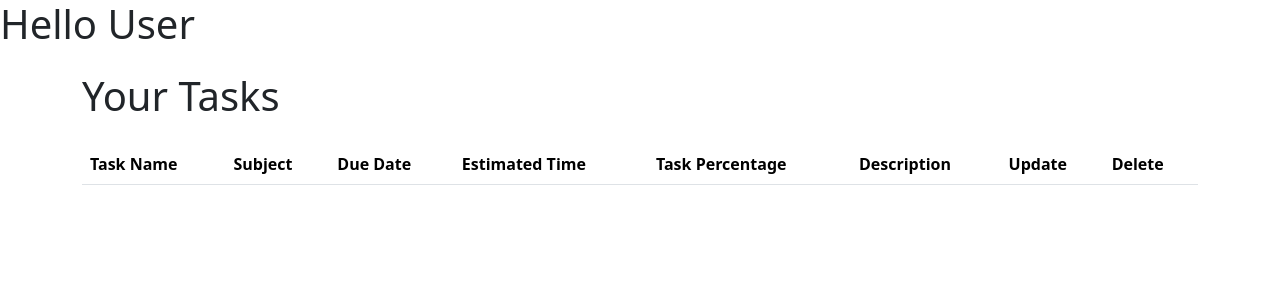
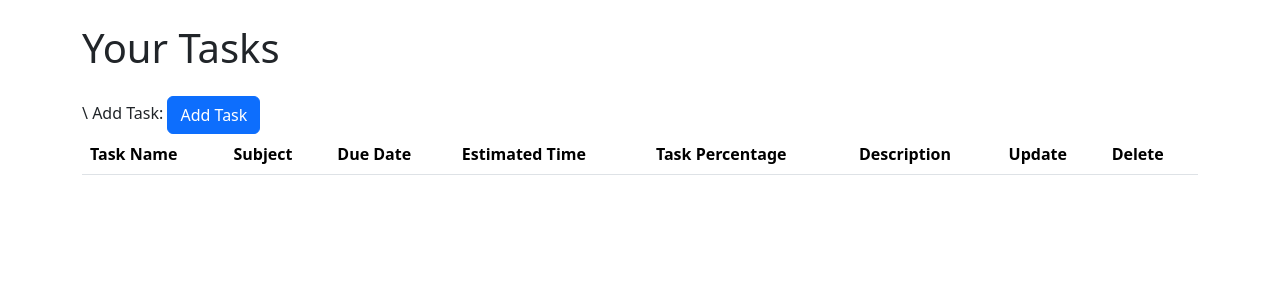
Before and after one commit to sgebrekiros/IS-Student-Scheduler, a Flask app: page /show-tasks in a window 1280 px wide. Shown: the top 300 px of the page. Run offline with Flask 3, Linux system fonts and the light colour scheme; the visitor is signed in with stand-in values (Sample User, id 1); data that the repository does not hold is empty.

Commit message:
update incase laptop breaks

```diff
--- a/Templates/add-tasks.html
+++ b/Templates/add-tasks.html
@@ -1,7 +1,6 @@
 {% extends "base.html" %}
 
 {% block content %}
-    <h1>Hello World, this from dashboard template</h1>
     <form action="/submit-task" method="POST">
         <label for="task_name">Task Name:</label>
         <input type="text" id="task_name" name="task_name"
@@ -39,6 +38,8 @@
 
         <br><br>
 
+        <button type="button" class="btn btn-primary"
+        onclick="window.location.href='/show-tasks'">Cancel</button>
         <button type="submit">Add Task</button>
     </form>
 
--- a/Templates/base.html
+++ b/Templates/base.html
@@ -6,6 +6,8 @@
     <meta name="viewport" content="width=device-width, initial-scale=1.0">
     <title>{% block title %}Flask application{% endblock %}</title>
     <link rel="stylesheet" href="{{ url_for('static', filename='css/index.css')}}">
+    <!-- jQuery -->
+    <script src="https://code.jquery.com/jquery-3.6.0.min.js"></script>
     <!-- Boostrap -->
     <link href="https://cdn.jsdelivr.net/npm/bootstrap@5.3.0-alpha1/dist/css/bootstrap.min.css" rel="stylesheet" integrity="sha384-GLhlTQ8iRABdZLl6O3oVMWSktQOp6b7In1Zl3/Jr59b6EGGoI1aFkw7cmDA6j6gD" crossorigin="anonymous">
     <script src="https://cdn.jsdelivr.net/npm/bootstrap@5.3.0-alpha1/dist/js/bootstrap.bundle.min.js" integrity="sha384-w76AqPfDkMBDXo30jS1Sgez6pr3x5MlQ1ZAGC+nuZB+EYdgRZgiwxhTBTkF7CXvN" crossorigin="anonymous"></script>
--- a/Templates/show-tasks.html
+++ b/Templates/show-tasks.html
@@ -1,11 +1,12 @@
 {% extends "base.html" %}
 
 {% block content %}
-  <h1>Hello User</h1>
     <body>
       <div class="container">
-        <h1 class="my-4">Your Tasks</h1>
-
+        <h1 class="my-4">Your Tasks</h1>\
+          <label for="add-task">Add Task:</label>
+          <button type="button" class="btn btn-primary" id="add-task"
+          onclick="window.location.href='/add-tasks'">Add Task</button>
           <table class="table">
             <thead>
               <tr>
@@ -29,10 +30,8 @@
                 <td>{{ task.task_percentage }}</td>
                 <td>{{ task.description }}</td>
                 <td>
-                  <!-- <form action="{{url_for('update_task', task_id=task.task_id)}}" method="POST">
-                  <button type="submit" class="btn btn-danger">Update</button></td> -->
-                  <button type="button" class="btn btn-primary" data-toggle="modal" data-target="#update-modal">
-                    Launch demo modal
+                  <button type="button" class="btn btn-primary" data-bs-toggle="modal" data-bs-target="#update-modal" data-task-id="{{ task.task_id }}">
+                    Edit Task
                   </button>
                 </td>
                 <td>
@@ -41,28 +40,83 @@
                   </form>
                 </td>
               </tr>
-
-                  {% endfor %}
-                </tbody>
     <!-- Modal -->
                 <div class="modal fade" id="update-modal" tabindex="-1" role="dialog" aria-labelledby="modal-title" aria-hidden="true">
                   <div class="modal-dialog">
                     <div class="modal-content">
                       <div class="modal-header">
-                        <h5 class="modal-title" id="modal-title">Modal title</h5>
-                        <button type="button" class="btn-close" data-dismiss="modal" aria-label="Close">
-                          <span aria-hidden="true">&times;</span>
-                        </button>
+                        <h5 class="modal-title" id="modal-title">Edit Task</h5>
                       </div>
                       <div class="modal-body">
-                        <h5>hi</h5>
+                        <form id="update-form">
+                          <label for="Name">Name:</label>
+                          <input type="text" id="Name" name="Name" class="form-control" placeholder="Name" >
+                          <label for="Subject">Subject:</label>
+                          <input type="text" id="Subject" name="Subject" class="form-control" placeholder="Subject">
+                          <label for="Description">Description:</label>
+                          <input type="text" id="Description" name="Description" class="form-control" placeholder="Description">
+                          <button type="button" id="update-button" class="btn btn-primary" data-bs-dismiss="modal">Save changes</button>
+                        </form>
                       </div>
                         <div class="modal-footer">
-                        <button type="button" class="btn btn-secondary" data-dismiss="modal">Close</button>
-                        <button type="button" class="btn btn-primary">Save changes</button>
+                        <button type="button" class="btn btn-secondary" data-bs-dismiss="modal">Close</button>
+                        <button type="submit" id="update-button2" class="btn btn-primary">Save changes</button> <!--Problem 1-->
                       </div>
                     </div>
                   </div>
-                </div>
+                {% endfor %}
+              </tbody>
+            </table>
+          </div>
 
-{% endblock %}
+<script>
+  $(document).ready(function() {
+    $('#update-modal').on('show.bs.modal', function(event) {
+        var button = $(event.relatedTarget); // Button that triggered the modal
+        var taskId = button.data('task-id'); // Extract task ID from data- attribute
+        console.log('Task ID:', taskId);
+        // Make AJAX call to Flask route to fetch task data
+        $.get('/get_task_data/' + taskId, function(data) {
+            $('#Name').val(data.name);
+            $('#Subject').val(data.subject)
+            $('#Description').val(data.description);
+
+        });
+    });
+  });
+  let taskId;  // Declare this at a higher scope the error i was talking about :(
+
+document.addEventListener('DOMContentLoaded', function() {
+  const modal = document.querySelector('.modal');
+  const myForm = document.getElementById('update-form');
+  const submitButton = document.getElementById('update-button');
+  $('#update-modal').on('show.bs.modal', function(event) {
+    const button = $(event.relatedTarget);
+    taskId = button.data('task-id');  // Set the taskId here
+  });
+
+  // Listen for the click event of the submit button
+  submitButton.addEventListener('click', function() {
+    const formData = new FormData(myForm);
+    // Create an object to hold the form data
+    const data = {
+      'Name': formData.get('Name'),
+      'Subject': formData.get('Subject'),
+      'Description': formData.get('Description')
+    };
+
+    // Make the AJAX request setting the taskId as a URL parameter
+    $.ajax({
+      url: '/update-task/' + taskId,
+      method: 'POST',
+      contentType: 'application/json',
+      data: JSON.stringify(data),
+      success: function(response) {
+        alert(response.message); // Assuming server sends {message: 'Task updated successfully'}
+      }
+    });
+  });
+});
+
+</script>
+        {% endblock %}
--- a/app.py
+++ b/app.py
@@ -2,6 +2,7 @@ from flask import Flask, render_template, url_for, request, redirect, jsonify
 from flask_sqlalchemy import SQLAlchemy
 from flask_login import LoginManager, UserMixin, login_user, login_required, logout_user, current_user
 from flask import flash
+from datetime import datetime
 
 app = Flask(__name__)
 app.config['SECRET_KEY'] = 'thisisasecret'
@@ -28,16 +29,21 @@ class Student(db.Model, UserMixin):
     username = db.Column(db.String(50))
     password = db.Column(db.String(50))
     dob = db.Column(db.DateTime)
+    major1= db.Column(db.String(50))
+    major2 = db.Column(db.String(50))
+
 
 # The constructor takes in arguments such as fname, lname, and
 # email and assigns them to instance variables with the same names.
-    def __init__(self, fname, lname, email, username, password, dob):
+    def __init__(self, fname, lname, email, username, password, dob, major1, major2):
         self.fname = fname
         self.lname = lname
         self.email = email
         self.username = username
         self.password = password
         self.dob = dob
+        self.major1 = major1
+        self.major2 = major2
 
 # The class Task inherits from the class Model in the module db.
 class Task(db.Model):
@@ -50,10 +56,11 @@ class Task(db.Model):
     task_percentage = db.Column(db.Integer)
     description = db.Column(db.String(100))
     student_id = db.Column(db.Integer, db.ForeignKey('students.id'))
+    priority = db.Column(db.Integer)
     student = db.relationship('Student', backref=db.backref('tasks', lazy=True))
 
 # Constructor method for Task class to create new task objects
-    def __init__(self, task_name, subject, due_date, estimated_time, task_percentage, description, student_id):
+    def __init__(self, task_name, subject, due_date, estimated_time, task_percentage, description, student_id, priority):
         self.task_name = task_name
         self.subject = subject
         self.due_date = due_date
@@ -61,6 +68,7 @@ class Task(db.Model):
         self.task_percentage = task_percentage
         self.description = description
         self.student_id = student_id
+        self.priority = priority
 
 # The class Event inherits from the class Model in the module db.
 # class Event(db.Model):
@@ -87,6 +95,56 @@ class Task(db.Model):
 #         self.description = description
 #         self.student_id = current_user.id
 
+# Calculate priority based on task percentage, subject, and due date
+def calculate_priority(task_percentage, subject, due_date):
+    # Section of calculate priority based on task percentage
+    task_percentage = int(task_percentage)
+    priority = 0
+    if task_percentage >= 15:
+        priority += 2
+    elif task_percentage >= 5:
+        priority += 1
+    else:
+        priority += 0
+    print(priority)
+
+    # Get student major from registration page
+    student_id = Student.query.get(current_user.id)
+    student_major = student_id.major1
+    student_major2 = student_id.major2
+    student_major = clean_text(student_major)
+    student_major2 = clean_text(student_major2)
+    subject = clean_text(subject)
+    # Section of calculate priority based on subject
+    if student_major == subject or student_major2 == subject:
+        priority += 1
+    else:
+        priority += 0
+    print(priority)
+
+    # due_date = datetime.strptime(task_data['due_date'], '%Y-%m-%d')  # Assuming due_date is in YYYY-MM-DD format
+    current_date = datetime.now()
+    due_date = datetime.strptime(due_date, '%Y-%m-%d')
+    days_until_due = (due_date - current_date).days
+    # Section of calculate priority based on due date
+    if days_until_due > -1 and days_until_due <= 1:
+        priority += 2
+    elif days_until_due > 1 and days_until_due <= 3:
+        priority += 1
+    else:
+        priority += 0
+    print(type(days_until_due))
+    print(days_until_due)
+    print(priority)
+    print(due_date)
+    print(current_date)
+    return priority
+
+# Clean text to lowercase and remove leading and trailing spaces
+def clean_text(text):
+    text = text.strip().lower()
+    return text
+
 # home page
 @app.route('/')
 def index():
@@ -106,9 +164,11 @@ def submit_register():
     username = request.form['username']
     password = request.form['password']
     dob = request.form['dob']
+    major1 = request.form['major1']
+    major2 = request.form['major2']
 
-# create a new student object and add it to the database
-    student = Student(fname, lname, email, username, password, dob)
+    # create a new student object and add it to the database
+    student = Student(fname, lname, email, username, password, dob, major1, major2)
     db.session.add(student)
     db.session.commit()
 
@@ -133,7 +193,7 @@ def submit_login():
     if student is not None:
         # if the username and password are correct, redirect to dashboard
         login_user(student)
-        return redirect(url_for('tasks'))
+        return redirect(url_for('show_tasks'))
     else:
         # if the username and password are incorrect, display an error message
         error = 'Invalid username or password'
@@ -160,14 +220,15 @@ def submit_tasks():
     task_percentage = request.form['task_percentage']
     description = request.form['description']
     student_id = current_user.id
+    priority = calculate_priority(task_percentage, subject, due_date)
 
 # create a new task object and add it to the database
-    tasks = Task(task_name, subject, due_date, estimated_time, task_percentage, description, student_id)
+    tasks = Task(task_name, subject, due_date, estimated_time, task_percentage, description, student_id, priority)
     tasks.student = current_user
     db.session.add(tasks)
     db.session.commit()
 
-    return render_template('dashboard.html')
+    return redirect(url_for('show_tasks'))
 
 @app.route('/show-tasks')
 @login_required
@@ -189,22 +250,27 @@ def delete_task(task_id):
 @app.route('/update-task/<int:task_id>', methods=['POST'])
 @login_required
 def update_task(task_id):
-    task = Task.query.get(task_id)
-    if not task:
-        return jsonify({'error': 'Task not found'}), 404
-    return redirect(url_for)
-
+    task = Task.query.get_or_404(task_id)
     data = request.get_json()
-    task.task_name = data.get('task_name', task.task_name)
-    task.subject = data.get('subject', task.subject)
-    task.due_date = data.get('due_date', task.due_date)
-    task.estimated_time = data.get('estimated_time', task.estimated_time)
-    task.task_percentage = data.get('task_percentage', task.task_percentage)
-    task.description = data.get('description', task.description)
+    task.task_name = data.get('Name', task.task_name)
+    task.subject = data.get('Subject', task.subject)
+    # task.due_date = data.get('due_date', task.due_date)
+    # task.estimated_time = data.get('estimated_time', task.estimated_time)
+    # task.task_percentage = data.get('task_percentage', task.task_percentage)
+    task.description = data.get('Description', task.description)
 
     db.session.commit()
 
     return jsonify({'message': 'Task updated successfully'})
+
+@app.route('/get_task_data/<int:task_id>')
+def get_task_data(task_id):
+    task = Task.query.get(task_id)
+    return jsonify({
+        'name': task.task_name,
+        'subject': task.subject,
+        'description': task.description
+    })
 
 # events page
 # @app.route('/add-events')
```
Also changed, not shown: Templates/index.html (+8 -1 lines), Templates/register.html (+11 -5 lines), 1 other file.
